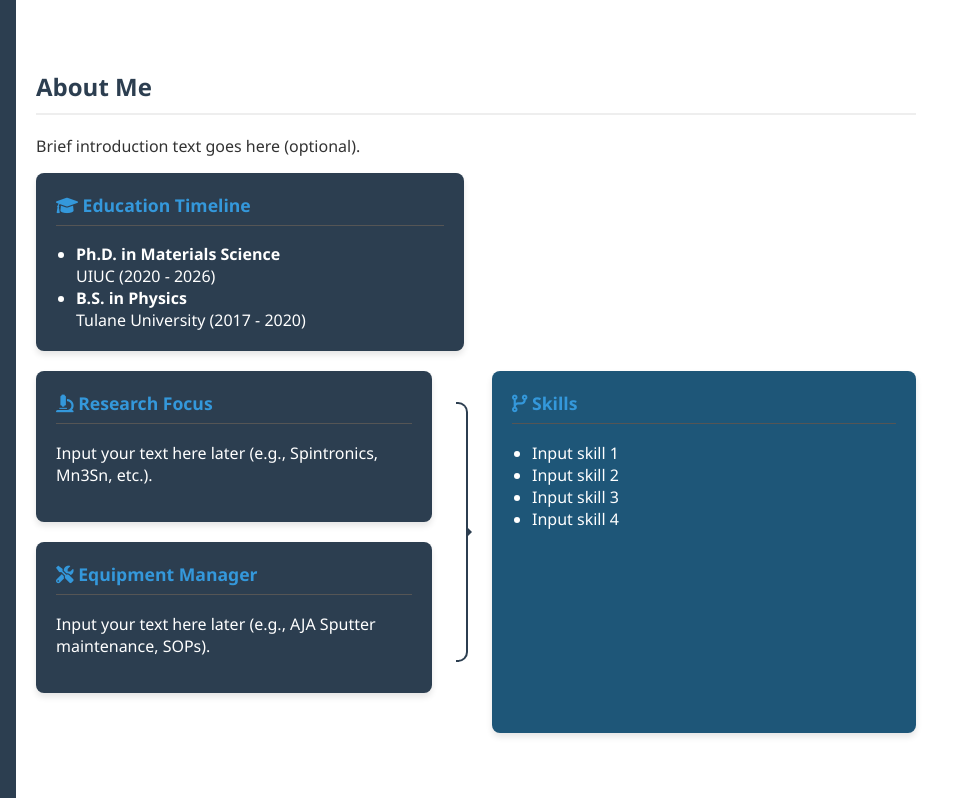
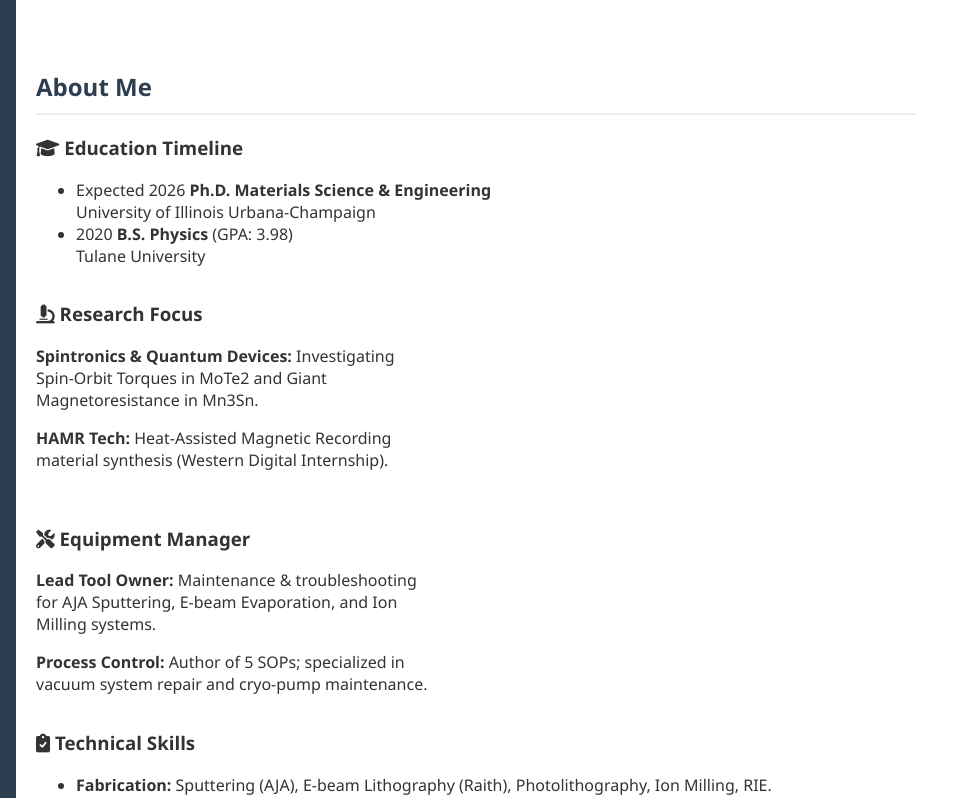
Before and after one commit to lsc1999l/lsc1999l.github.io, a plain HTML site: page index.html in a window 1280 px wide. Shown: the top 798 px of the page, 304-1280 px from the left. Drawn offline with Linux system fonts and the light colour scheme.

Commit message:
Update index.html

```diff
--- a/index.html
+++ b/index.html
@@ -34,53 +34,57 @@
 
     <main class="content">
 
-        <div id="About" class="tab-content" style="display: block;">
+<div id="About" class="tab-content" style="display: block;">
 
     <h2>About Me</h2>
-    <p>Brief introduction text goes here (optional).</p>
 
-    <div class="about-row">
-        <div class="about-card education-card">
-            <h3><i class="fas fa-graduation-cap"></i> Education Timeline</h3>
-            <ul class="timeline-list">
-                <li><strong>Ph.D. in Materials Science</strong> <br> UIUC (2020 - 2026)</li>
-                <li><strong>B.S. in Physics</strong> <br> Tulane University (2017 - 2020)</li>
-            </ul>
-        </div>
-        <div class="spacer"></div>
+    <div class="box-container full-width">
+        <h3><i class="fas fa-graduation-cap"></i> Education Timeline</h3>
+        <ul class="timeline">
+            <li>
+                <span class="year">Expected 2026</span>
+                <span class="school"><strong>Ph.D. Materials Science & Engineering</strong> <br> University of Illinois Urbana-Champaign</span>
+            </li>
+            <li>
+                <span class="year">2020</span>
+                <span class="school"><strong>B.S. Physics</strong> (GPA: 3.98) <br> Tulane University</span>
+            </li>
+        </ul>
     </div>
 
-    <div class="about-row dual-section">
+    <div class="split-layout">
 
         <div class="left-stack">
-            <div class="about-card research-card">
+
+            <div class="box-container explicit-box">
                 <h3><i class="fas fa-microscope"></i> Research Focus</h3>
-                <p>Input your text here later (e.g., Spintronics, Mn3Sn, etc.).</p>
+                <p><strong>Spintronics & Quantum Devices:</strong> Investigating Spin-Orbit Torques in MoTe2 and Giant Magnetoresistance in Mn3Sn.</p>
+                <p><strong>HAMR Tech:</strong> Heat-Assisted Magnetic Recording material synthesis (Western Digital Internship).</p>
             </div>
 
-            <div class="about-card manager-card">
+            <div class="box-container explicit-box">
                 <h3><i class="fas fa-tools"></i> Equipment Manager</h3>
-                <p>Input your text here later (e.g., AJA Sputter maintenance, SOPs).</p>
+                <p><strong>Lead Tool Owner:</strong> Maintenance & troubleshooting for AJA Sputtering, E-beam Evaporation, and Ion Milling systems.</p>
+                <p><strong>Process Control:</strong> Author of 5 SOPs; specialized in vacuum system repair and cryo-pump maintenance.</p>
             </div>
         </div>
 
-        <div class="bracket-container">
-            <div class="bracket"></div>
+        <div class="bracket-section">
+            <div class="curly-brace"></div>
         </div>
 
         <div class="right-stack">
-            <div class="about-card skills-card">
-                <h3><i class="fas fa-code-branch"></i> Skills</h3>
-                <ul>
-                    <li>Input skill 1</li>
-                    <li>Input skill 2</li>
-                    <li>Input skill 3</li>
-                    <li>Input skill 4</li>
+            <div class="box-container explicit-box tall-box">
+                <h3><i class="fas fa-clipboard-check"></i> Technical Skills</h3>
+                <ul class="skill-list">
+                    <li><strong>Fabrication:</strong> Sputtering (AJA), E-beam Lithography (Raith), Photolithography, Ion Milling, RIE.</li>
+                    <li><strong>Characterization:</strong> XRD, SEM, AFM, Ellipsometry, PPMS, Dilution Fridge.</li>
+                    <li><strong>Software:</strong> Python (Automation), LabVIEW, SolidWorks, KLayout.</li>
                 </ul>
             </div>
         </div>
+
     </div>
-
 </div>
 
         <div id="Projects" class="tab-content" style="display: none;">
```
